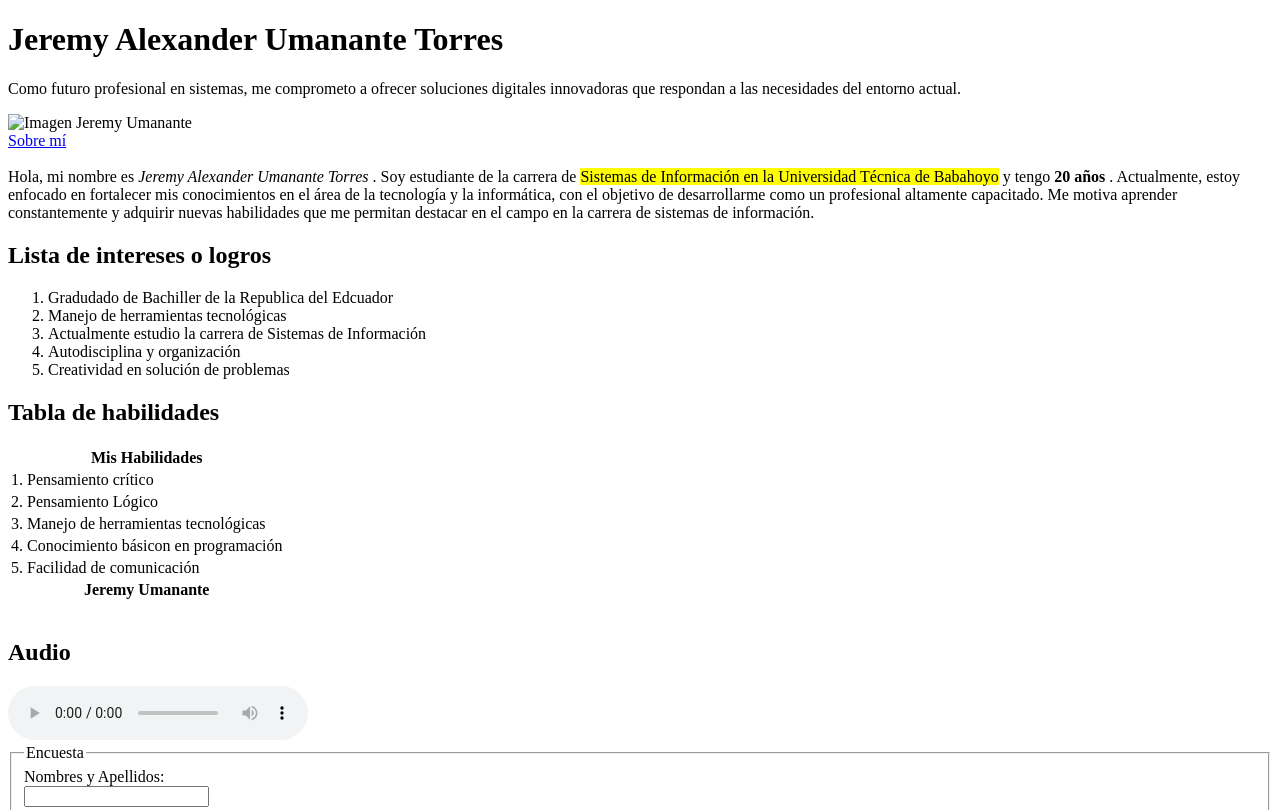
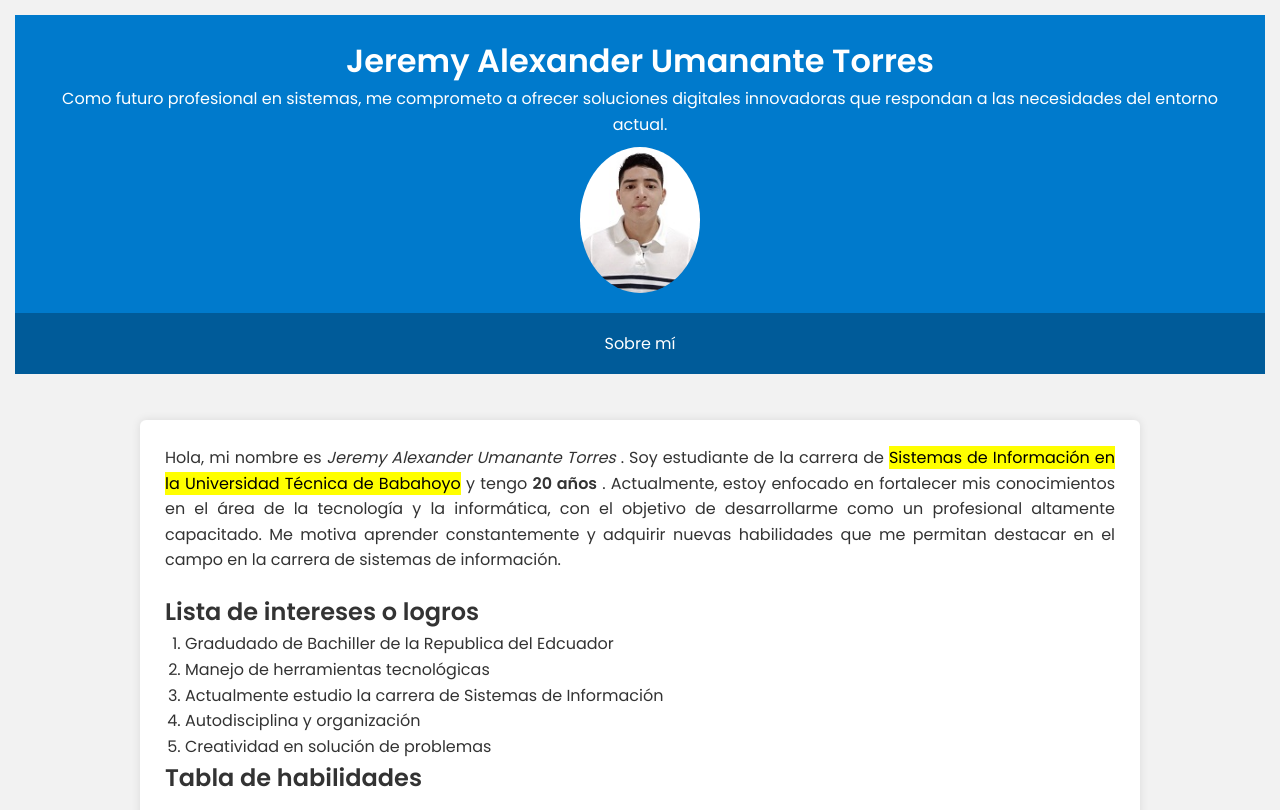
Before and after one commit to Jeremy19-design/Mi-portafolio, a plain HTML site: page index.html in a window 1280 px wide. Shown: the top 810 px of the page. Drawn offline with Linux system fonts and the light colour scheme; the site is published under a folder, as on GitHub Pages, so addresses that start at the root find nothing.

Commit message:
index.html

```diff
--- a/index.html
+++ b/index.html
@@ -3,15 +3,15 @@
 <head>
     <meta charset="UTF-8">
     <meta name="viewport" content="width=device-width, initial-scale=1.0">
-    <link rel="icon" href="/10503934.png" type="image/x-icon">
-    <link rel="stylesheet" href="/style.css">
+    <link rel="icon" href="10503934.png" type="image/x-icon">
+    <link rel="stylesheet" href="style.css">
     <title>Mi Portafolio</title>
 </head>
 <body>
     <header> <!-- Encabezados -->
         <h1>Jeremy Alexander Umanante Torres</h1>
         <p>Como futuro profesional en sistemas, me comprometo a ofrecer soluciones digitales innovadoras que respondan a las necesidades del entorno actual.</p>
-        <img src="/Foto.jpeg" alt="Imagen Jeremy Umanante">
+        <img src="Foto.jpeg" alt="Imagen Jeremy Umanante">
     </header>
     <nav><!-- Barra de navegación -->
         <a href="#sobremi">Sobre mí</a>
```
